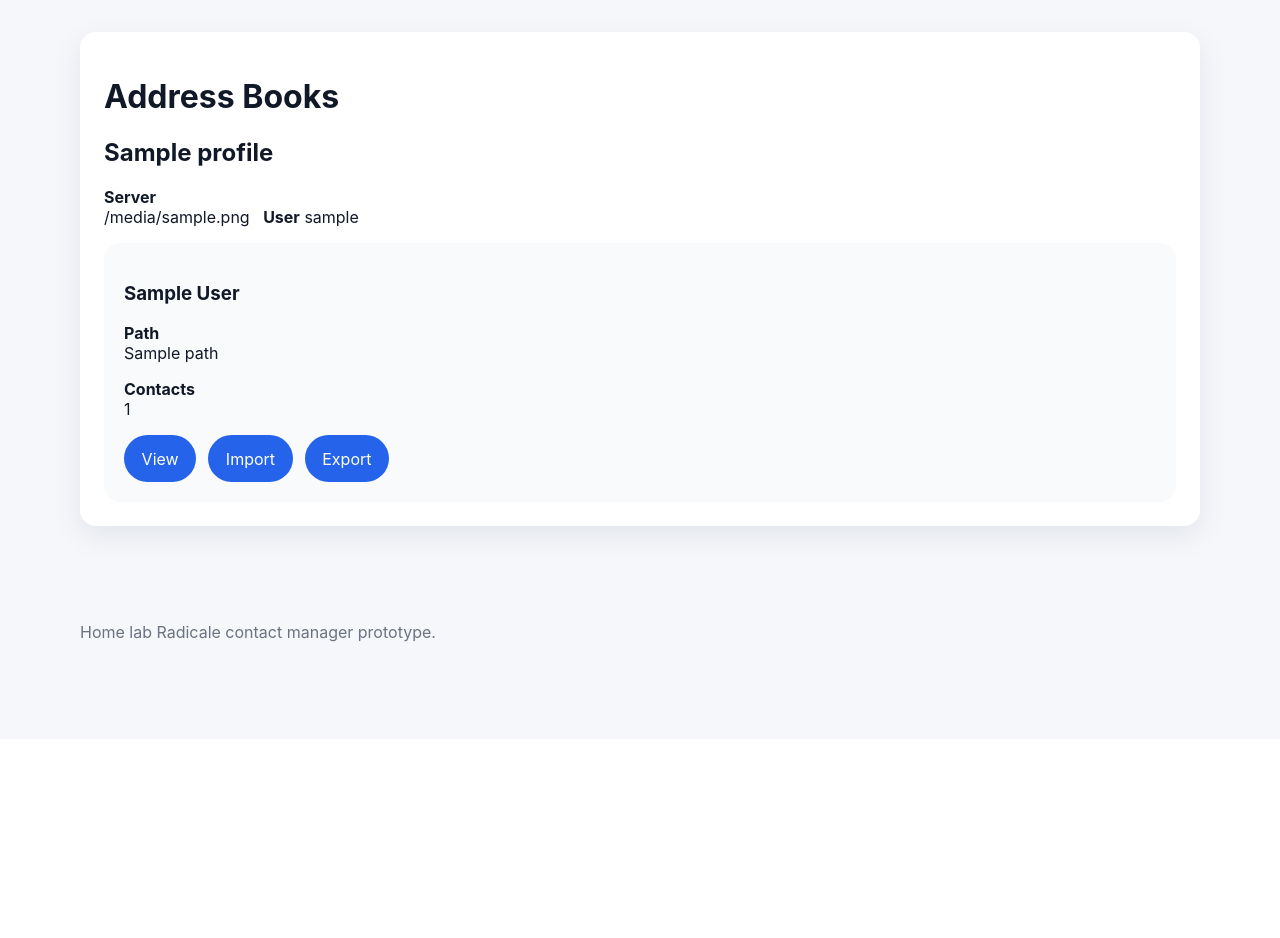
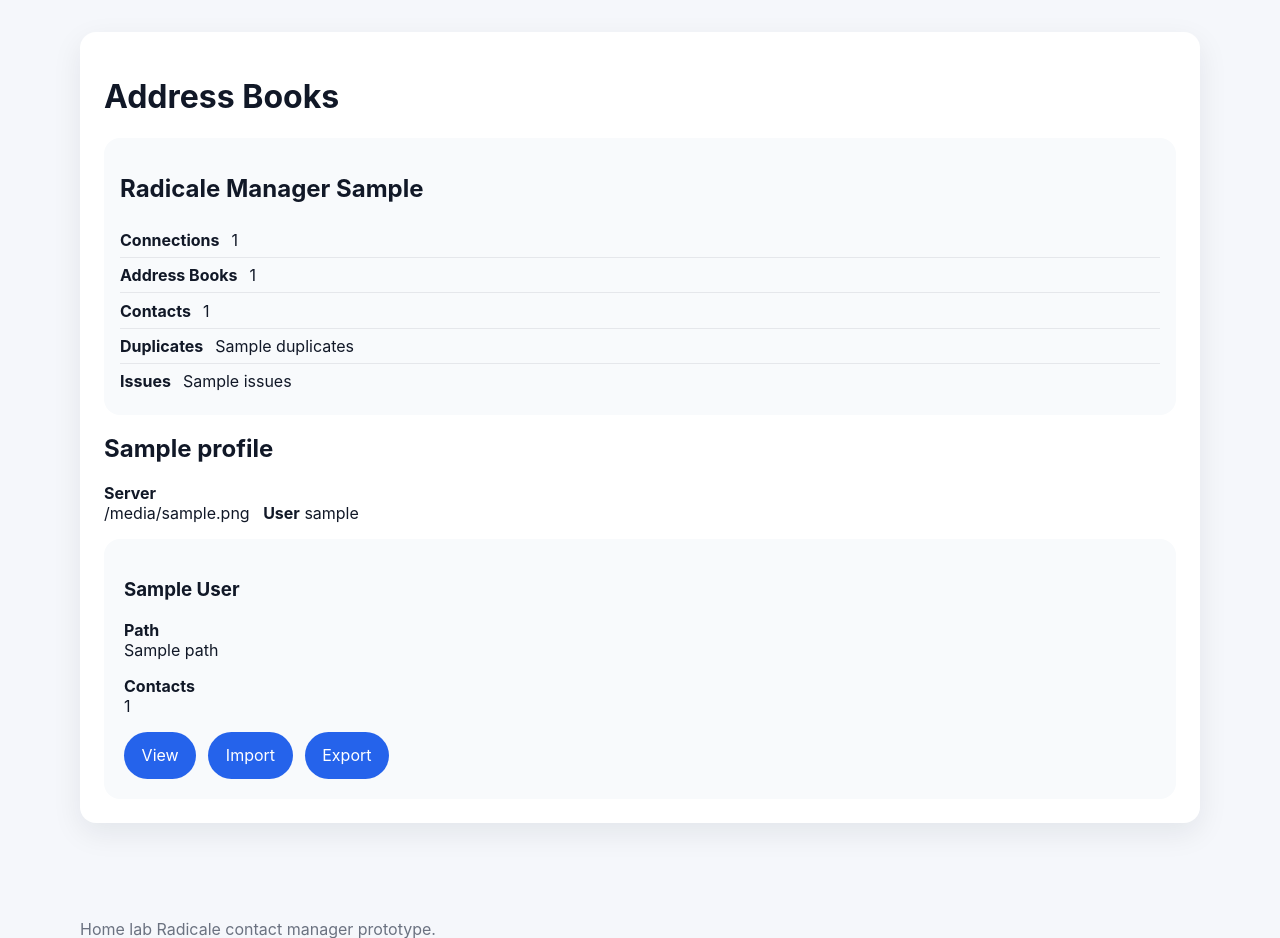
Before and after one commit to 7ooL/radicale-manager, a Flask app: template app/templates/dashboard.html in a window 1280 px wide. Shown: the part 61-999 px from the top of the page. Before the commit the page ends 703 px from the top, so only its background shows below. Run offline with Flask 3, Linux system fonts and the light colour scheme; the template is opened without the code that fills it: most values are stand-ins (such as "Sample title", 1, 10 or a date in 2020); parts of the project's set-up code (start-up, migrations or seed data) failed here and were passed over.

Commit message:
Add summary metrics to dashboard for connections, address books, and contacts

```diff
--- a/app/main.py
+++ b/app/main.py
@@ -336,7 +336,32 @@ def dashboard():
         except Exception:
             entry["books"] = []
         display.append(entry)
-    return render_template("dashboard.html", title="Dashboard", profiles=display)
+    # compute summary metrics from cached data
+    try:
+        all_profiles = credential_store.get_profiles()
+        total_connections = len(all_profiles)
+        total_address_books = 0
+        total_contacts = 0
+        for prof in all_profiles:
+            books = credential_store.get_cached_address_books(prof["id"]) or []
+            total_address_books += len(books)
+            for b in books:
+                total_contacts += (b.get("contact_count") or 0)
+    except Exception:
+        total_connections = len(profiles)
+        total_address_books = sum(len(p.get("books") or []) for p in profiles)
+        total_contacts = sum((b.get("contact_count") or 0) for p in profiles for b in (p.get("books") or []))
+
+    metrics = {
+        "app_version": app.config.get("APP_VERSION"),
+        "total_connections": total_connections,
+        "total_address_books": total_address_books,
+        "total_contacts": total_contacts,
+        "duplicates": 0,
+        "issues": 0,
+    }
+
+    return render_template("dashboard.html", title="Dashboard", profiles=display, metrics=metrics)
 
 
 @app.route('/health')
--- a/app/templates/dashboard.html
+++ b/app/templates/dashboard.html
@@ -2,6 +2,16 @@
 {% block content %}
   <div class="card">
     <h1>Address Books</h1>
+    {% if metrics %}
+      <div class="summary-card">
+        <h2>Radicale Manager {{ metrics.app_version or '' }}</h2>
+        <div class="field-row"><strong>Connections</strong><span>{{ metrics.total_connections }}</span></div>
+        <div class="field-row"><strong>Address Books</strong><span>{{ metrics.total_address_books }}</span></div>
+        <div class="field-row"><strong>Contacts</strong><span>{{ metrics.total_contacts }}</span></div>
+        <div class="field-row"><strong>Duplicates</strong><span>{{ metrics.duplicates }}</span></div>
+        <div class="field-row"><strong>Issues</strong><span>{{ metrics.issues }}</span></div>
+      </div>
+    {% endif %}
     {% if profiles %}
       {% for profile in profiles %}
         <section class="profile-block">
```
